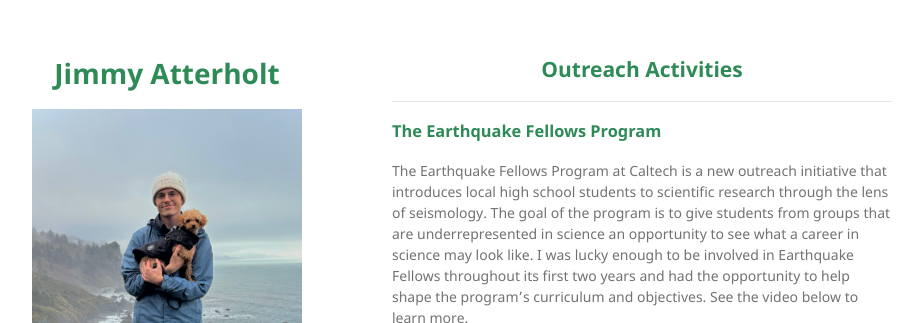
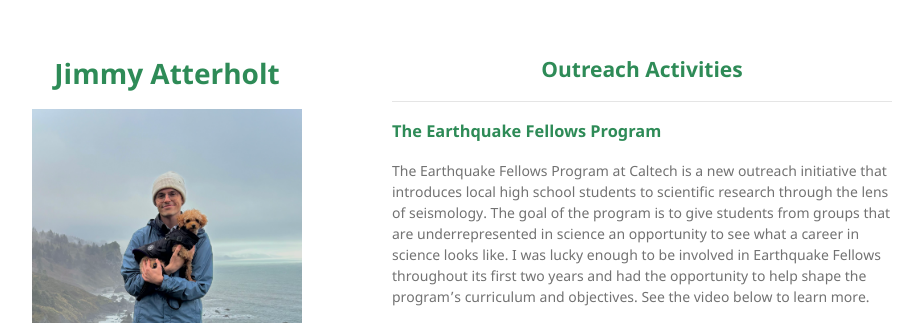
Before and after one commit to atterholt/atterholt.github.io, a Jekyll site: the page built from outreach.md, in a window 1280 px wide, cut to the strip 0-323 px from the top of the page. Shown: the whole strip, without its empty margins (178-1099 px from the left). Built offline with Jekyll 4.4.1, drawn with Linux system fonts in a browser that asks for light colours.

Commit message:
Update outreach.md

```diff
--- a/outreach.md
+++ b/outreach.md
@@ -12,7 +12,7 @@ layout: default
   The Earthquake Fellows Program
 </h3>
 
-The Earthquake Fellows Program at Caltech is a new outreach initiative that introduces local high school students to scientific research through the lens of seismology. The goal of the program is to give students from groups that are underrepresented in science an opportunity to see what a career in science may look like. I was lucky enough to be involved in Earthquake Fellows throughout its first two years and had the opportunity to help shape the program's curriculum and objectives. See the video below to learn more.
+The Earthquake Fellows Program at Caltech is a new outreach initiative that introduces local high school students to scientific research through the lens of seismology. The goal of the program is to give students from groups that are underrepresented in science an opportunity to see what a career in science looks like. I was lucky enough to be involved in Earthquake Fellows throughout its first two years and had the opportunity to help shape the program's curriculum and objectives. See the video below to learn more.
 
 <iframe width="560" height="315"
 src="https://www.youtube.com/embed/yyukfXZEOFI">
```
